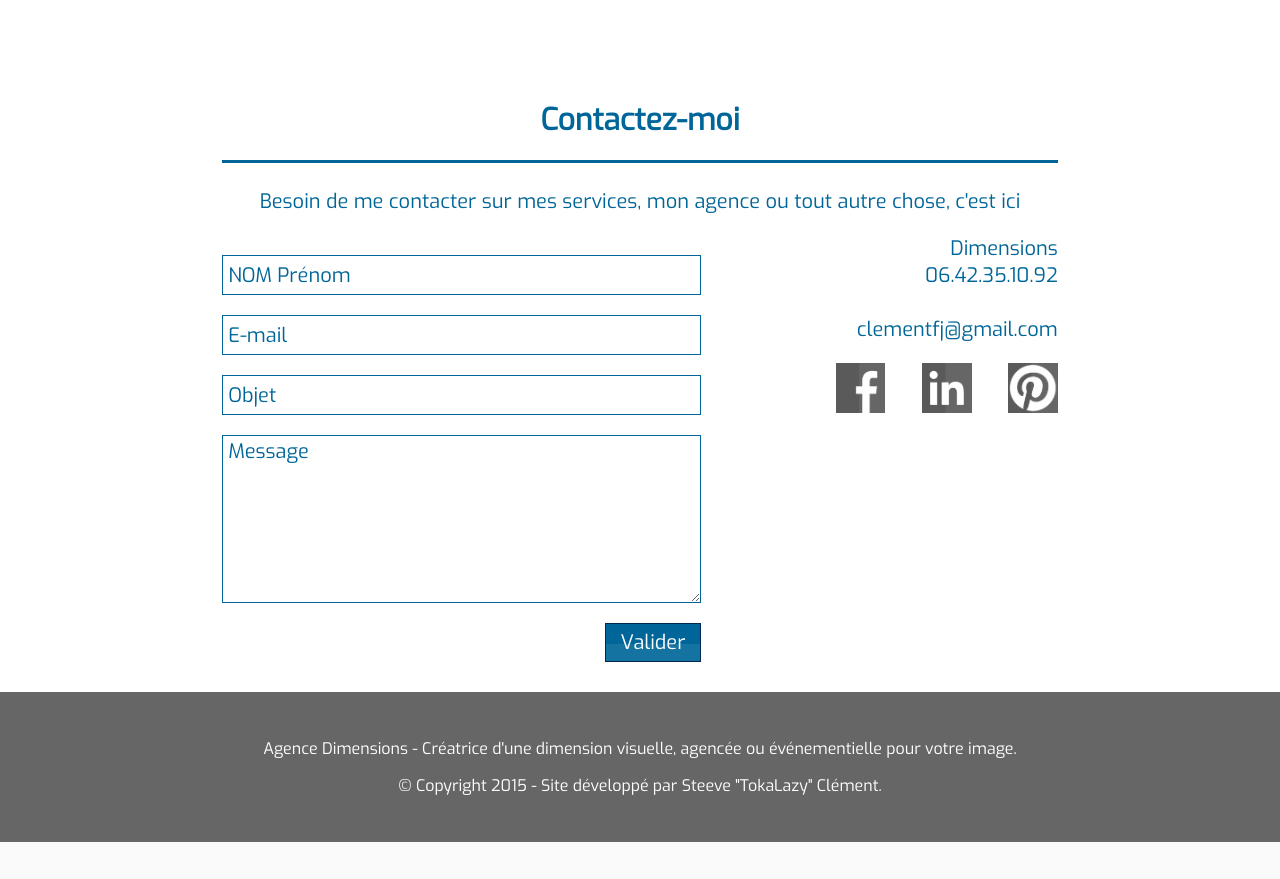
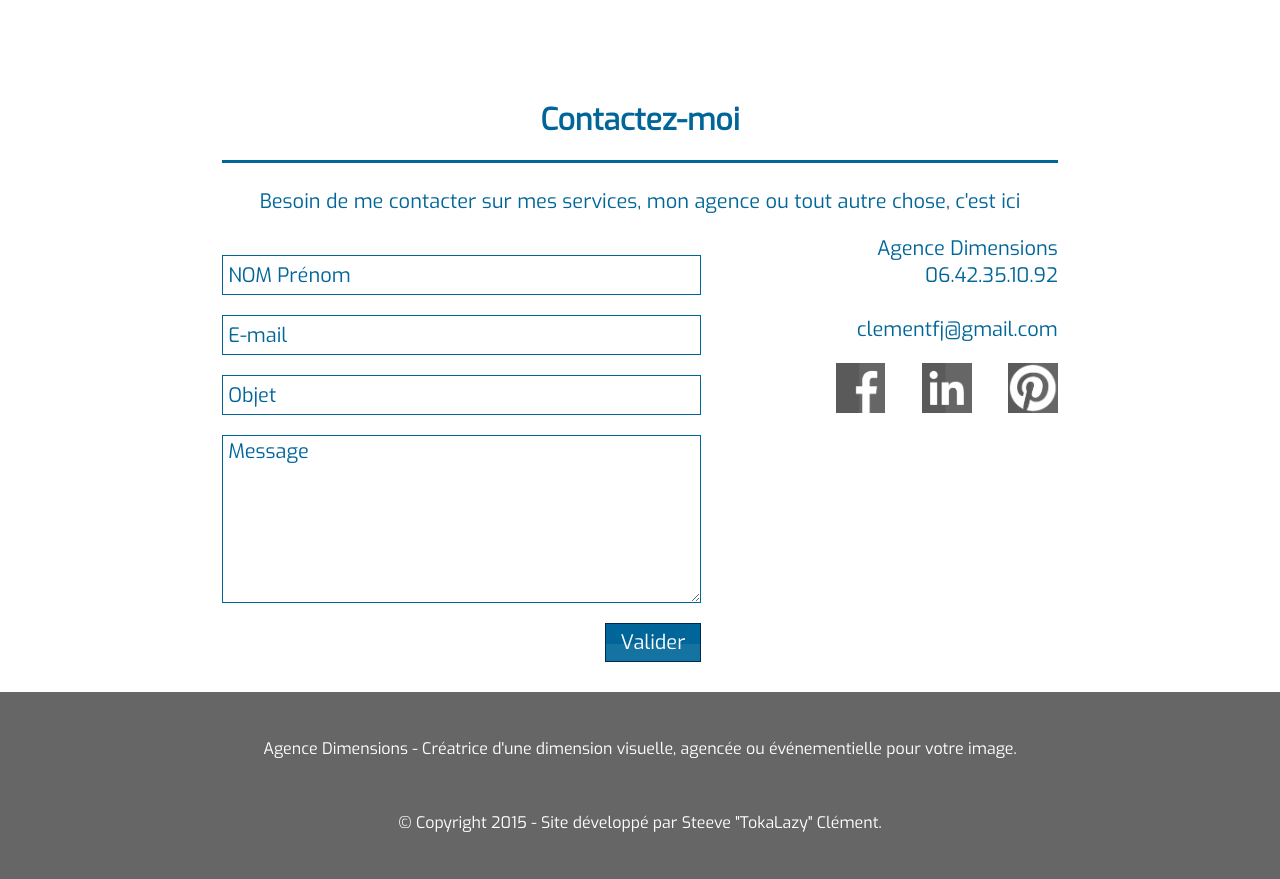
Before and after one commit to Fwedede/dimensions, a PHP site: page / in a window 1280 px wide. Shown: the part 860-1739 px from the top of the page. Before the commit the page ends 1702 px from the top, so only its background shows below. Run offline with PHP 8.4, Linux system fonts and the light colour scheme; style sheets or scripts are compiled from the project's sources; some libraries are stand-ins or nearby versions.

Commit message:
update footer

```diff
--- a/assets/stylesheet/overlay/_type.scss
+++ b/assets/stylesheet/overlay/_type.scss
@@ -34,3 +34,6 @@
 .text-justify{
     text-align: justify;
 }
+div.inline-flex{
+    display: inline-flex;
+}
--- a/index.html
+++ b/index.html
@@ -57,7 +57,7 @@
             </form>
             <div class="col-md-5 text-right">
                 <div class="address">
-                    Dimensions<br>
+                    Agence Dimensions<br>
                     <a href="tel:0642351092">06.42.35.10.92</a><br>
                     <br>
                     <a href="clementfj@gmail.com">clementfj@gmail.com</a>
```
Also changed, not shown: assets/stylesheet/overlay/_footer.scss (+0 -9 lines).
